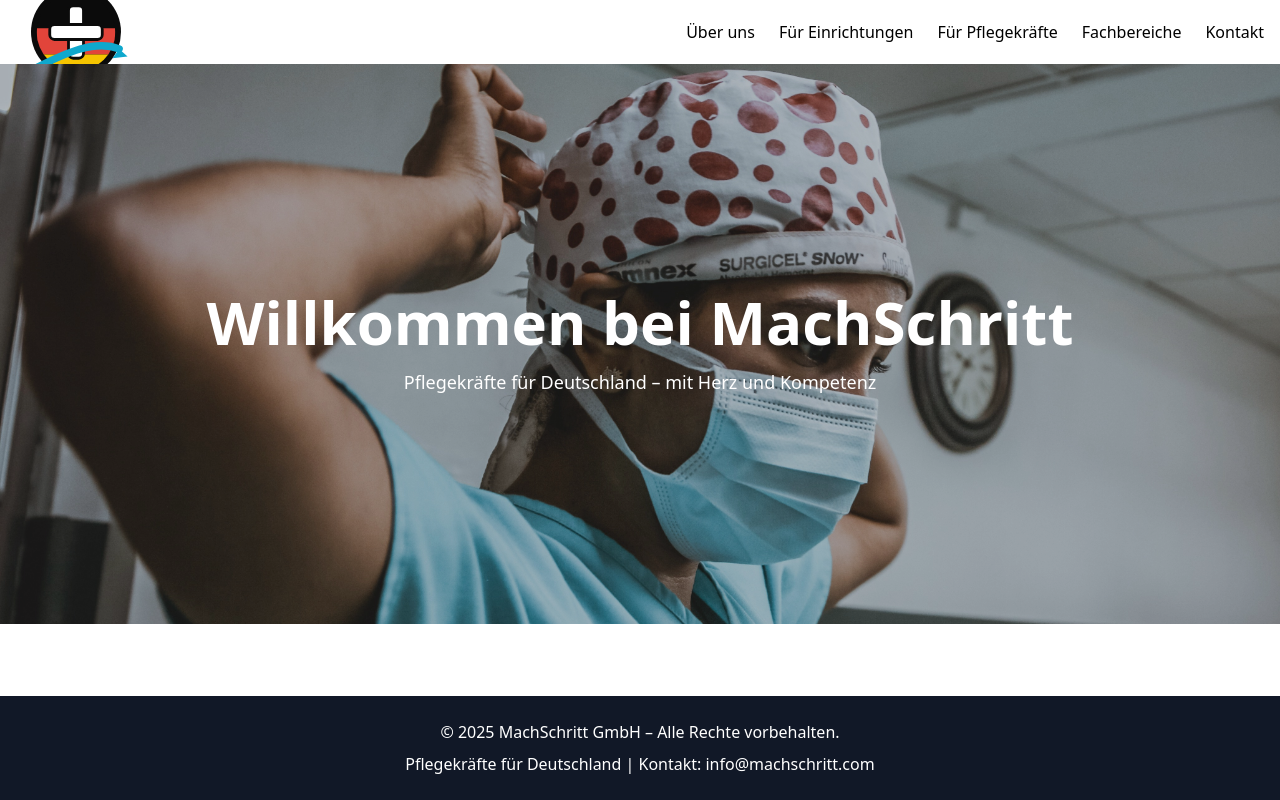
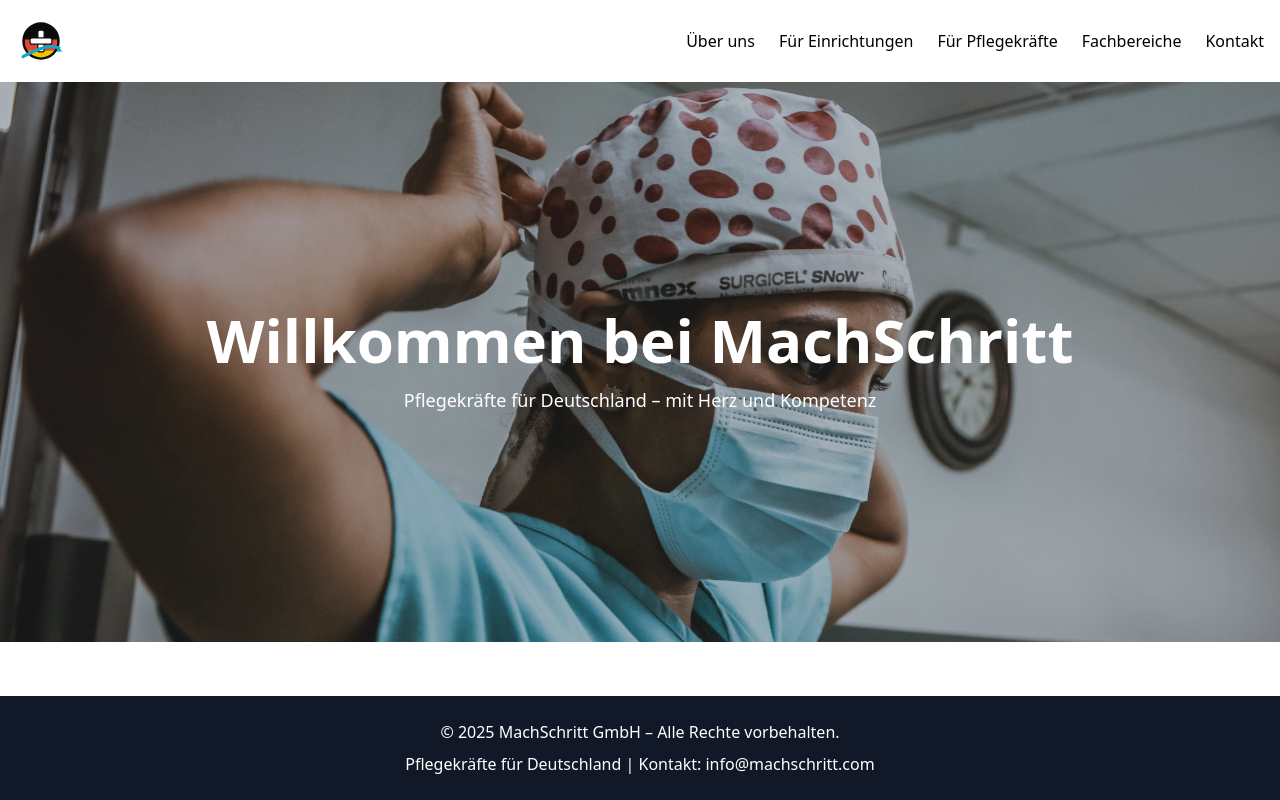
Before and after one commit to dx4simo/machschritt-website, a Next.js app: page / in a window 1280 px wide. Built offline with nearby package versions, Linux system fonts and the light colour scheme.

Commit message:
Update Navbar.js

```diff
--- a/components/Navbar.js
+++ b/components/Navbar.js
@@ -4,16 +4,16 @@
 export default function Navbar() {
   return (
     <nav className="bg-white shadow-md">
-      <div className="max-w-7xl mx-auto px-4 flex justify-between items-center h-16">
+      <div className="container mx-auto flex justify-between items-center p-4">
         <Link href="/">
-          <Image src="/logo.svg" alt="Logo" width={120} height={40} />
+          <Image src="/logo.svg" alt="MachSchritt Logo" width={50} height={50} />
         </Link>
         <div className="space-x-6">
-          <Link href="/ueber-uns" className="hover:text-blue-600">Über uns</Link>
-          <Link href="/einrichtungen" className="hover:text-blue-600">Für Einrichtungen</Link>
-          <Link href="/pflegekraefte" className="hover:text-blue-600">Für Pflegekräfte</Link>
-          <Link href="/fachbereiche" className="hover:text-blue-600">Fachbereiche</Link>
-          <Link href="/kontakt" className="hover:text-blue-600">Kontakt</Link>
+          <Link href="/ueber-uns">Über uns</Link>
+          <Link href="/einrichtungen">Für Einrichtungen</Link>
+          <Link href="/pflegekraefte">Für Pflegekräfte</Link>
+          <Link href="/fachbereiche">Fachbereiche</Link>
+          <Link href="/kontakt">Kontakt</Link>
         </div>
       </div>
     </nav>
```
